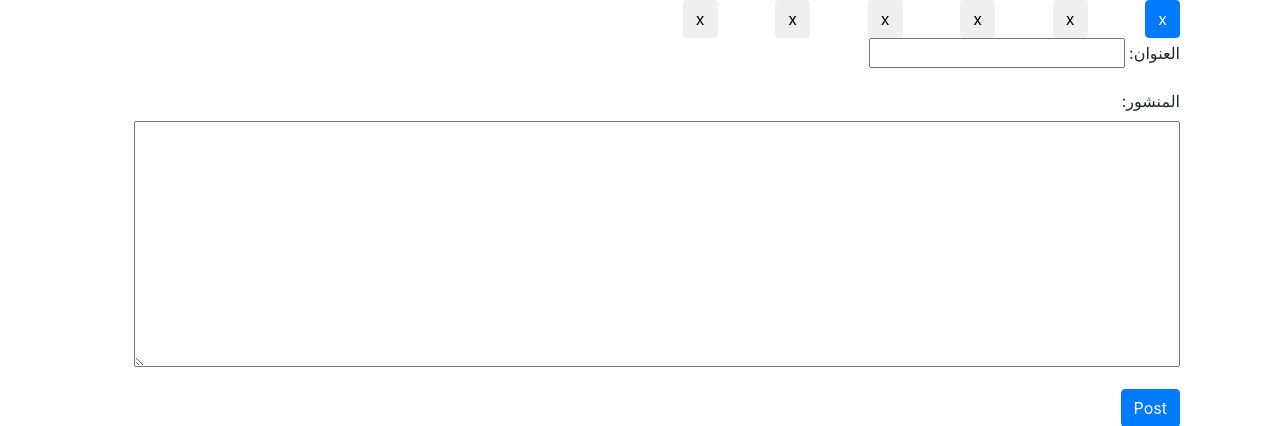
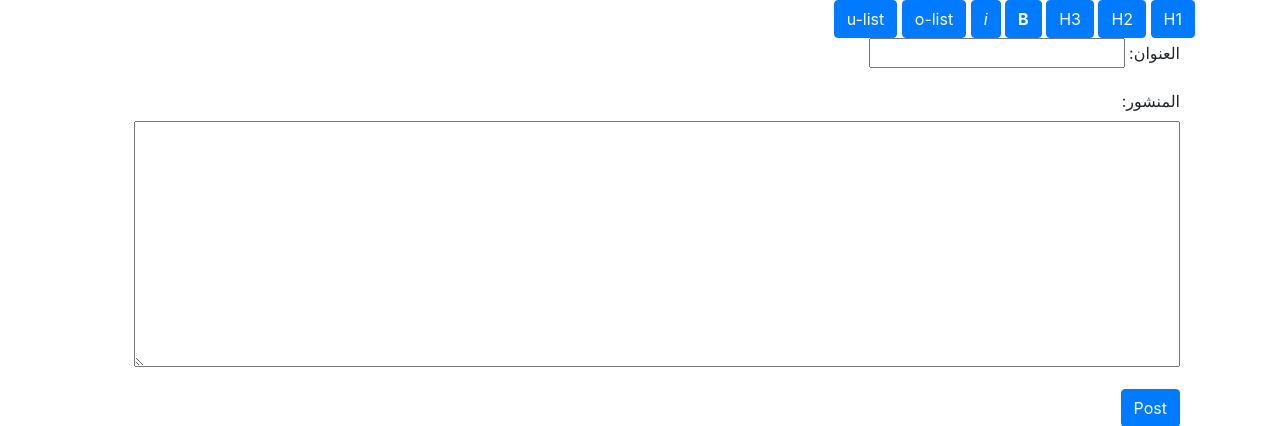
Before and after one commit to yazanKabbany/easyLearn, a Django app: page /blog/write in a window 1280 px wide. Shown: the part 56-482 px from the top of the page. Run offline with Django 3.2, Linux system fonts and the light colour scheme; the visitor is signed in with stand-in values (Sample User, id 1); parts of the project's set-up code (start-up, migrations or seed data) failed here and were passed over; some libraries are stand-ins or nearby versions.

Commit message:
added markdown editor to write articles

```diff
--- a/easylearn/blog/forms.py
+++ b/easylearn/blog/forms.py
@@ -4,7 +4,8 @@ from blog.models import BlogPost
 
 class BlogPostForm(forms.ModelForm):
     """BlogPostForm definition."""
-    text = forms.CharField(widget=forms.Textarea(attrs={'cols':100, 'class':'arabic-text'}),
+    text = forms.CharField(widget=forms.Textarea(attrs={'cols':100, 'class':'arabic-text',
+    'id':'post-text'}),
     max_length=4000, required=True, label='المنشور')
     title = forms.CharField(widget = forms.TextInput(attrs={'cols':50, 'class':'arabic-text'}),
      max_length=50, required=True, label='العنوان')
--- /dev/null
+++ b/easylearn/blog/static/js/write.js
@@ -0,0 +1,50 @@
+$('#h1-btn').click(
+    function()
+    {
+        var text = $('#post-text').val();
+        $('#post-text').val(text+"\n# ").focus();
+        //$('#post-text').focus()
+    }
+)
+$('#h2-btn').click(
+    function()
+    {
+        var text = $('#post-text').val();
+        $('#post-text').val(text+"\n## ").focus();
+    }
+)
+$('#h3-btn').click(
+    function()
+    {
+        var text = $('#post-text').val();
+        $('#post-text').val(text+"\n### ").focus();
+    }
+)
+$('#bold-btn').click(
+    function()
+    {
+        var text = $('#post-text').val();
+        $('#post-text').val(text+"**نص غامق**").focus();
+    }
+)
+$('#italic-btn').click(
+    function()
+    {
+        var text = $('#post-text').val();
+        $('#post-text').val(text+"*نص مائل*").focus();
+    }
+)
+$('#o-list-btn').click(
+    function()
+    {
+        var text = $('#post-text').val();
+        $('#post-text').val(text+"\n1.  عنصر لائحة مرتبة").focus();
+    }
+)
+$('#u-list-btn').click(
+    function()
+    {
+        var text = $('#post-text').val();
+        $('#post-text').val(text+"\n+  عنصر لائحة غير مرتبة").focus();
+    }
+)
--- a/easylearn/blog/templates/blog/write.html
+++ b/easylearn/blog/templates/blog/write.html
@@ -1,55 +1,39 @@
-{% extends "base.html" %}
-{% load staticfiles %}
+{% extends "base.html" %} {% load staticfiles %} {% block content %}
 
-
-
-
-{% block content %}
-<div class="container-fluid" dir="rtl"
-<div class="container-fluid">
+<div class="container-fluid" dir="rtl" <div class="container-fluid">
         <div class="row">
-    <div class="col-md-1">
-        <button class="btn btn-primary">
-            x
-      </button>
-    </div>
-    <div class="col-md-1">
-    <button class="btn btn-default">
-            x
+                <div class="">
+                        <button class="btn btn-primary" id="h1-btn">
+                                H1
                         </button>
 
-    </div>
+                        <button class="btn btn-primary" id="h2-btn">
+                                H2
+                        </button>
 
-    <div class="col-md-1">
+                        <button class="btn btn-primary" id="h3-btn">
+                                H3
+                        </button>
 
-    <button class="btn btn-default">
-            x
+                        <button class="btn btn-primary" id="bold-btn">
+                                <strong>B</strong>
                         </button>
-    </div>
-    <div class="col-md-1">
 
-    <button class="btn btn-default">
-            x
+                        <button class="btn btn-primary" id="italic-btn">
+                                <em>i</em>
                         </button>
-    </div>
-    <div class="col-md-1">
-
-    <button class="btn btn-default">
-            x
+                        <button class="btn btn-primary" id="o-list-btn">
+                                o-list
                         </button>
-    </div>
-    <div class="col-md-1">
-
-    <button class="btn btn-default">
-            x
+                        <button class="btn btn-primary" id="u-list-btn">
+                                u-list
                         </button>
                 </div>
         </div>
         <div class="row">
                 <div class="col-md-6 col-md-offset-3">
                         <form method="POST">
-            {% csrf_token %}
-            {{form.as_p}}
+                                {% csrf_token %} {{form.as_p}}
                                 <button type="submit" class="btn btn-primary">Post</button>
                         </form>
                 </div>
@@ -58,3 +42,9 @@
 </div>
 </div>
 {% endblock content %}
+
+
+{% block javascript %}
+       <script src="https://code.jquery.com/jquery-3.2.1.slim.min.js" integrity="sha384-KJ3o2DKtIkvYIK3UENzmM7KCkRr/rE9/Qpg6aAZGJwFDMVNA/GpGFF93hXpG5KkN" crossorigin="anonymous"></script>
+        <script src="{% static 'js/write.js' %}"></script>
+{% endblock javascript %}
--- a/easylearn/templates/base.html
+++ b/easylearn/templates/base.html
@@ -20,7 +20,7 @@
 
 
     <!-- Your stuff: Third-party CSS libraries go here -->
-
+    <link rel="stylesheet" href="https://maxcdn.bootstrapcdn.com/font-awesome/4.7.0/css/font-awesome.min.css">
     <!-- This file stores project-specific CSS -->
 
     <link href="{% static 'css/project.css' %}" rel="stylesheet">
```
Lines whose indentation alone changed are shown as unchanged.
